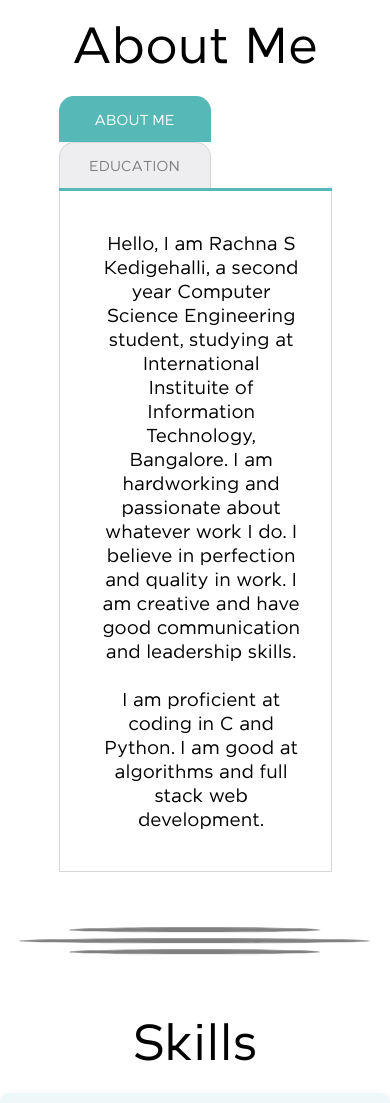
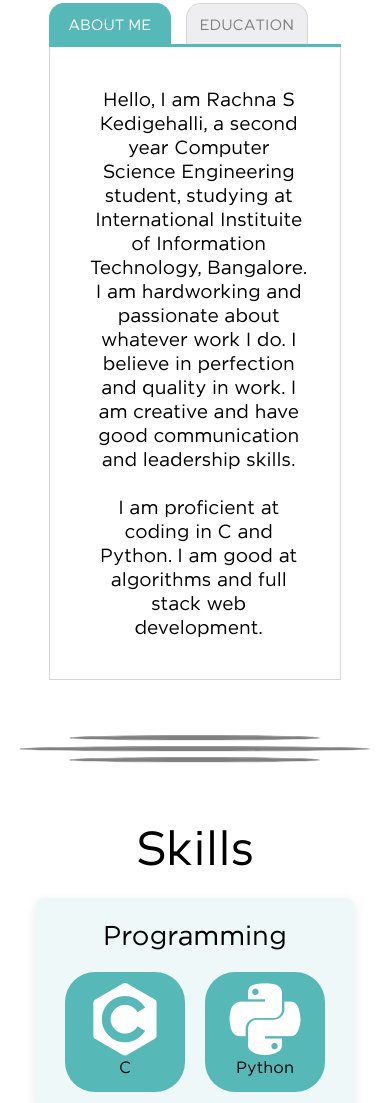
Before and after one commit to RachnaKedigehalli/RachnaKedigehalli.github.io, a plain HTML site: page index.html in a window 390 px wide. Shown: the part 737-1840 px from the top of the page. Drawn offline with nearby package versions, Linux system fonts and the light colour scheme.

Commit message:
small screen responsive

```diff
--- a/css/responsive.css
+++ b/css/responsive.css
@@ -60,7 +60,33 @@
 	}
 }
 @media only screen /*and (min-width: )*/ and (max-width: 640px){
-
+	body{
+		font-size: 85%;
+	}
+	#home{
+		height: 450px;
+		margin-top: 60px;
+	}
+	#container{
+		width: 75%;
+	}
+	.tabs{
+		height: 40px;
+		margin-right: 15px;
+		font-size: 110%;
+		width: 120px;
+	}
+	#abt{
+		font-size: 140%;
+	}
+	.skill{
+		width: 120px;
+		height: 110px;
+		/*margin: 0px 6px;*/
+	}
+	.icon{
+		font-size: 75px;
+	}
 }
 /*--------------------large screens------------------------*/
 
--- a/css/styles.css
+++ b/css/styles.css
@@ -151,7 +151,7 @@ nav hr{
 	border:1px solid #d6d6d6;
 	border-bottom: none;
 	display: flex;
-  	justify-content: center;
+  	justify-content: center;  /*vertical align*/
   	align-content: center;
   	flex-direction: column;
 	float: left;
```
